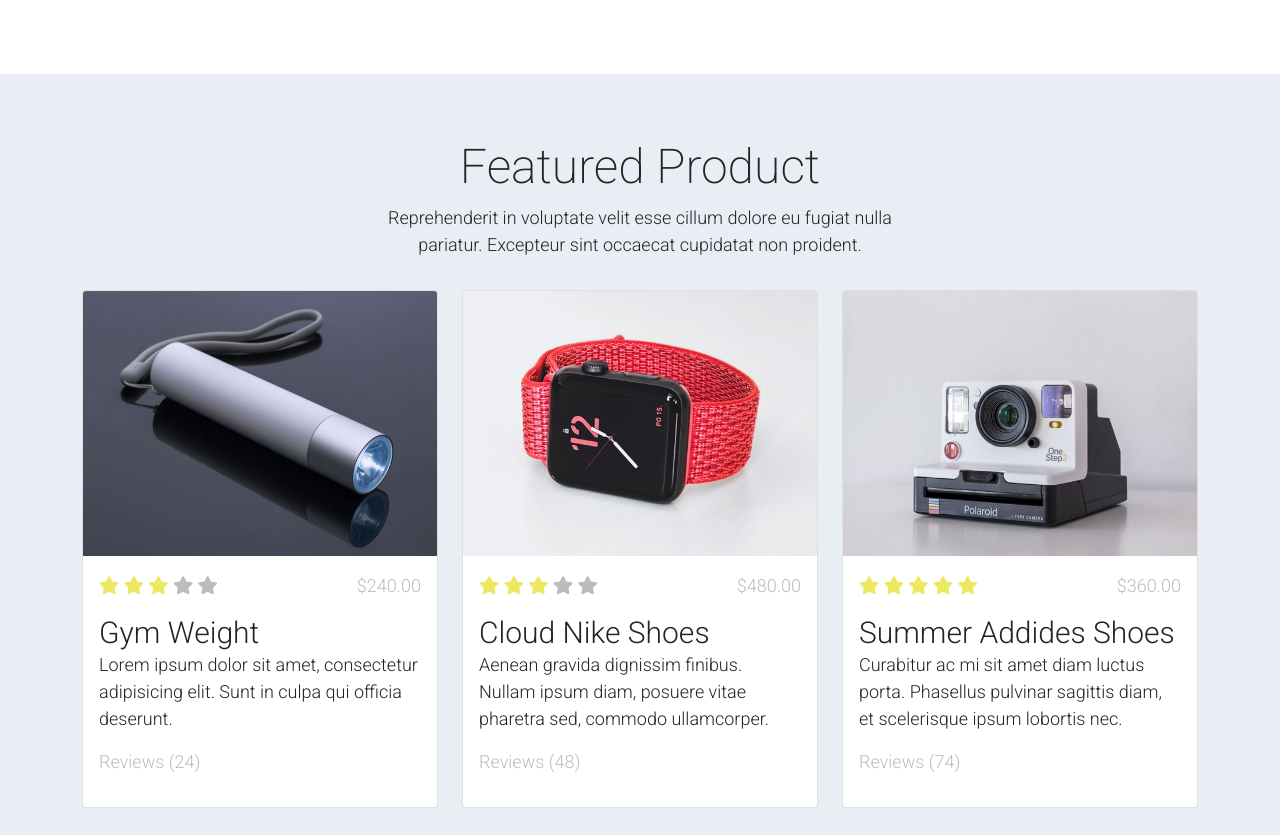
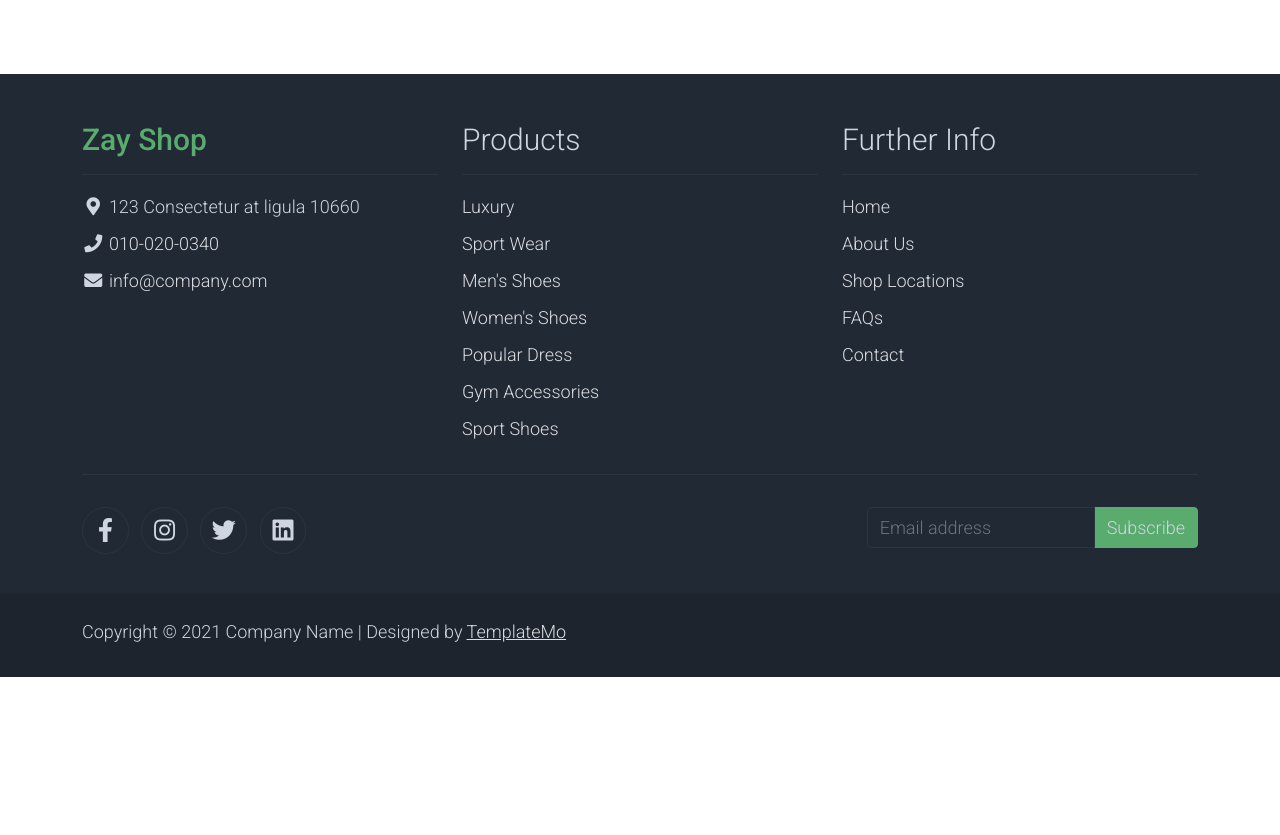
Before and after one commit to EmilyCajamarca-3A/EmilyCajamarca-3A.github.io, a plain HTML site: page index.html in a window 1280 px wide. Shown: the part 1600-2435 px from the top of the page. After the commit the page ends 2277 px from the top, so only its background shows below. Drawn offline with Linux system fonts and the light colour scheme.

Commit message:
elimininar

```diff
--- a/index.html
+++ b/index.html
@@ -242,95 +242,6 @@ https://templatemo.com/tm-559-zay-shop
 
 
 
-    <!-- Start Featured Product -->
-    <section class="bg-light">
-        <div class="container py-5">
-            <div class="row text-center py-3">
-                <div class="col-lg-6 m-auto">
-                    <h1 class="h1">Featured Product</h1>
-                    <p>
-                        Reprehenderit in voluptate velit esse cillum dolore eu fugiat nulla pariatur.
-                        Excepteur sint occaecat cupidatat non proident.
-                    </p>
-                </div>
-            </div>
-            <div class="row">
-                <div class="col-12 col-md-4 mb-4">
-                    <div class="card h-100">
-                        <a href="shop-single.html">
-                            <img src="./assets/img/feature_prod_01.jpg" class="card-img-top" alt="...">
-                        </a>
-                        <div class="card-body">
-                            <ul class="list-unstyled d-flex justify-content-between">
-                                <li>
-                                    <i class="text-warning fa fa-star"></i>
-                                    <i class="text-warning fa fa-star"></i>
-                                    <i class="text-warning fa fa-star"></i>
-                                    <i class="text-muted fa fa-star"></i>
-                                    <i class="text-muted fa fa-star"></i>
-                                </li>
-                                <li class="text-muted text-right">$240.00</li>
-                            </ul>
-                            <a href="shop-single.html" class="h2 text-decoration-none text-dark">Gym Weight</a>
-                            <p class="card-text">
-                                Lorem ipsum dolor sit amet, consectetur adipisicing elit. Sunt in culpa qui officia deserunt.
-                            </p>
-                            <p class="text-muted">Reviews (24)</p>
-                        </div>
-                    </div>
-                </div>
-                <div class="col-12 col-md-4 mb-4">
-                    <div class="card h-100">
-                        <a href="shop-single.html">
-                            <img src="./assets/img/feature_prod_02.jpg" class="card-img-top" alt="...">
-                        </a>
-                        <div class="card-body">
-                            <ul class="list-unstyled d-flex justify-content-between">
-                                <li>
-                                    <i class="text-warning fa fa-star"></i>
-                                    <i class="text-warning fa fa-star"></i>
-                                    <i class="text-warning fa fa-star"></i>
-                                    <i class="text-muted fa fa-star"></i>
-                                    <i class="text-muted fa fa-star"></i>
-                                </li>
-                                <li class="text-muted text-right">$480.00</li>
-                            </ul>
-                            <a href="shop-single.html" class="h2 text-decoration-none text-dark">Cloud Nike Shoes</a>
-                            <p class="card-text">
-                                Aenean gravida dignissim finibus. Nullam ipsum diam, posuere vitae pharetra sed, commodo ullamcorper.
-                            </p>
-                            <p class="text-muted">Reviews (48)</p>
-                        </div>
-                    </div>
-                </div>
-                <div class="col-12 col-md-4 mb-4">
-                    <div class="card h-100">
-                        <a href="shop-single.html">
-                            <img src="./assets/img/feature_prod_03.jpg" class="card-img-top" alt="...">
-                        </a>
-                        <div class="card-body">
-                            <ul class="list-unstyled d-flex justify-content-between">
-                                <li>
-                                    <i class="text-warning fa fa-star"></i>
-                                    <i class="text-warning fa fa-star"></i>
-                                    <i class="text-warning fa fa-star"></i>
-                                    <i class="text-warning fa fa-star"></i>
-                                    <i class="text-warning fa fa-star"></i>
-                                </li>
-                                <li class="text-muted text-right">$360.00</li>
-                            </ul>
-                            <a href="shop-single.html" class="h2 text-decoration-none text-dark">Summer Addides Shoes</a>
-                            <p class="card-text">
-                                Curabitur ac mi sit amet diam luctus porta. Phasellus pulvinar sagittis diam, et scelerisque ipsum lobortis nec.
-                            </p>
-                            <p class="text-muted">Reviews (74)</p>
-                        </div>
-                    </div>
-                </div>
-            </div>
-        </div>
-    </section>
-    <!-- End Featured Product -->
 
 
     <!-- Start Footer -->
```
